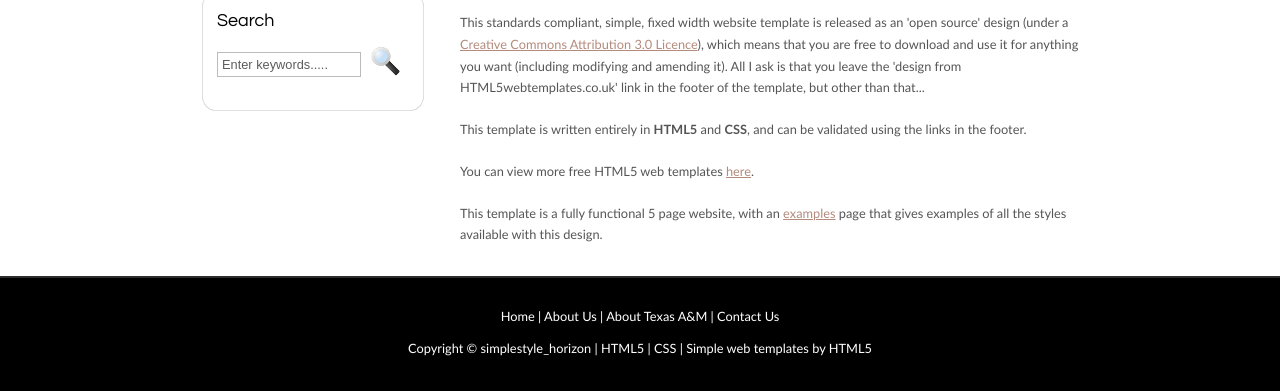
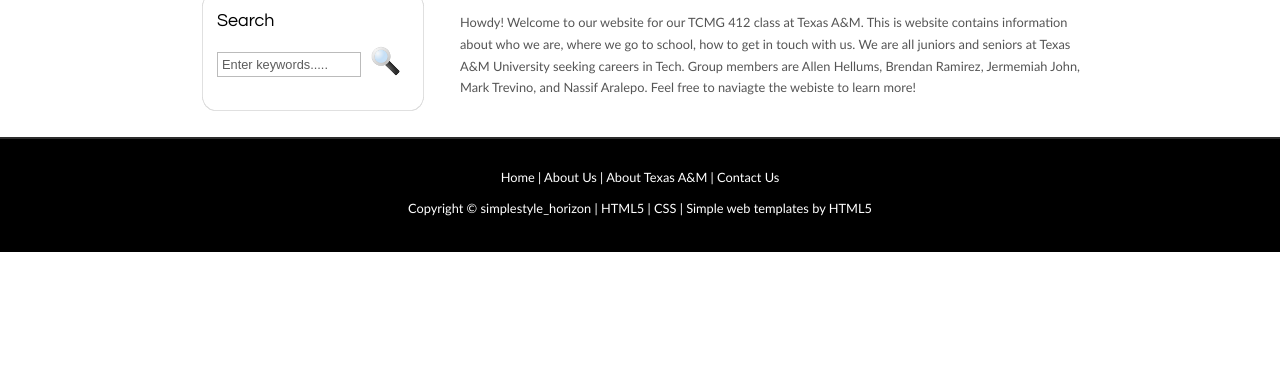
Before and after one commit to TCMG-412-Group3-2021/TCMGWebsite, a plain HTML site: page index.html in a window 1280 px wide. Shown: the part 456-847 px from the top of the page. After the commit the page ends 800 px from the top, so only its background shows below. Drawn offline with Linux system fonts and the light colour scheme.

Commit message:
Change made to home page intro.

```diff
--- a/index.html
+++ b/index.html
@@ -69,10 +69,10 @@
       <div id="content">
         <!-- insert the page content here -->
         <h1>Welcome to our website for TCMG 412</h1>
-        <p>This standards compliant, simple, fixed width website template is released as an 'open source' design (under a <a href="http://creativecommons.org/licenses/by/3.0">Creative Commons Attribution 3.0 Licence</a>), which means that you are free to download and use it for anything you want (including modifying and amending it). All I ask is that you leave the 'design from HTML5webtemplates.co.uk' link in the footer of the template, but other than that...</p>
-        <p>This template is written entirely in <strong>HTML5</strong> and <strong>CSS</strong>, and can be validated using the links in the footer.</p>
-        <p>You can view more free HTML5 web templates <a href="http://www.html5webtemplates.co.uk">here</a>.</p>
-        <p>This template is a fully functional 5 page website, with an <a href="examples.html">examples</a> page that gives examples of all the styles available with this design.</p>
+        <p>Howdy! Welcome to our website for our TCMG 412 class at Texas A&M. This is website contains information about who we are, where we go to school, how to get in touch with us.
+          We are all juniors and seniors at Texas A&M University seeking careers in Tech. Group members are Allen Hellums, Brendan Ramirez, Jermemiah John, Mark Trevino, and Nassif Aralepo.
+          Feel free to naviagte the webiste to learn more!</p>
+
       </div>
     </div>
     <div id="content_footer"></div>
```
